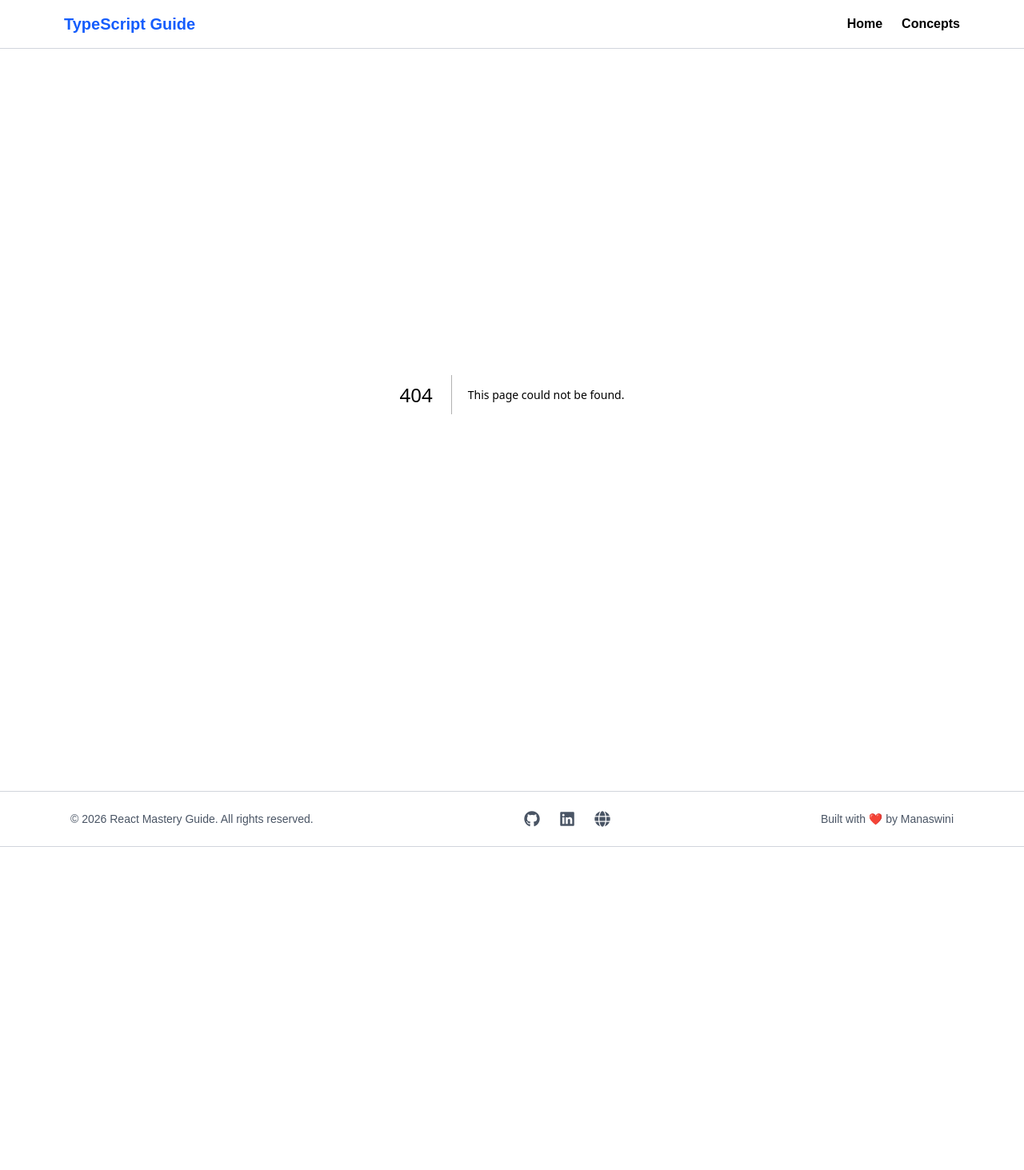
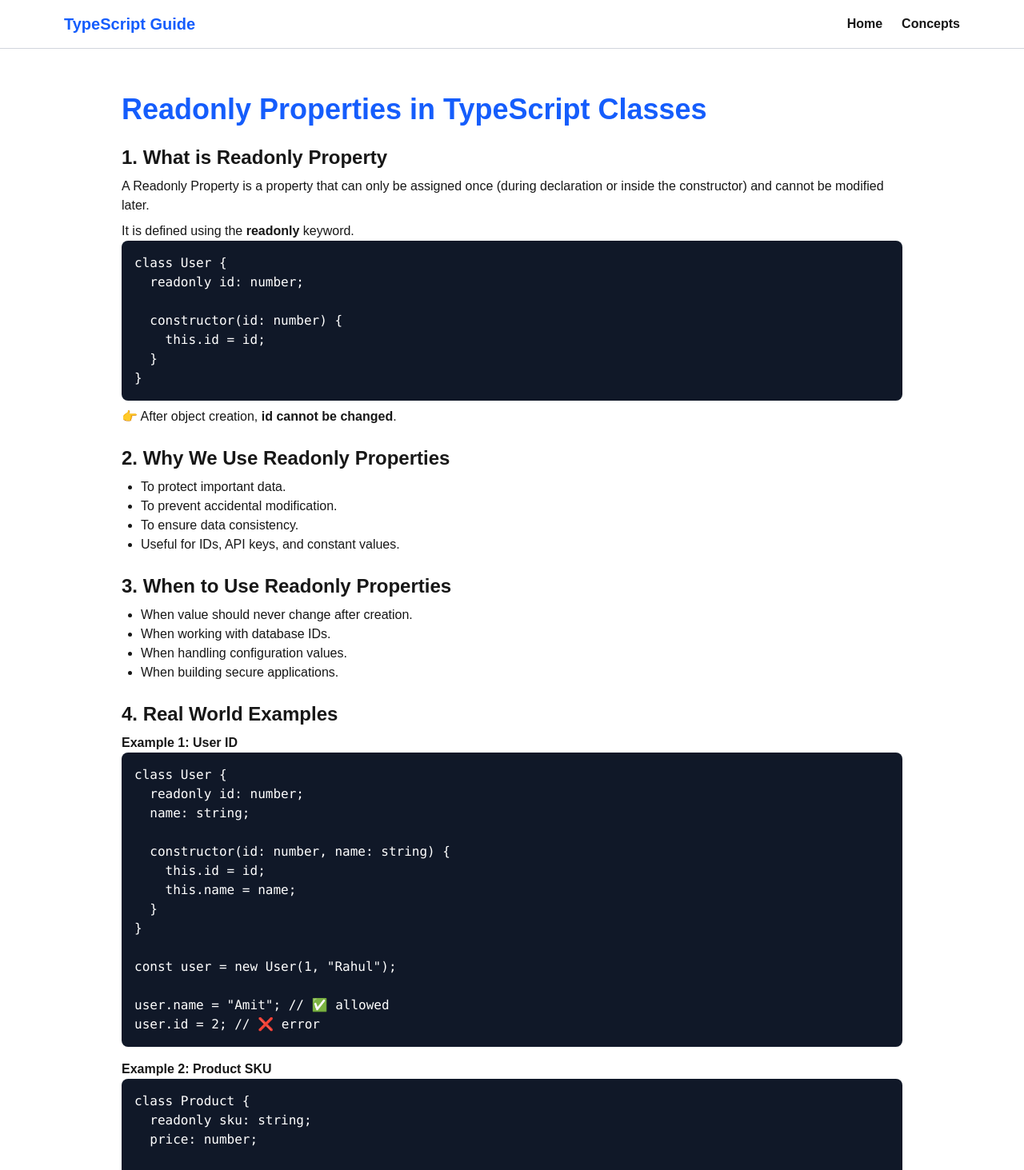
Before and after one commit to Monisasmal/Type-script-Concept, a Next.js app: page /concepts/ReadonlyInClasses in a window 1280 px wide. Before the commit this address had no page. Shown: the top 1463 px of the page at 80% size. Before the commit the page ends 1059 px from the top, so only its background shows below. Built offline with nearby package versions, Linux system fonts and the light colour scheme.

Commit message:
first commit

```diff
--- /dev/null
+++ b/src/app/concepts/ReadonlyInClasses/page.tsx
@@ -0,0 +1,189 @@
+export default function ReadonlyInClasses() {
+  return (
+    <div className="max-w-5xl mx-auto p-6">
+
+      <h1 className="text-4xl font-bold text-blue-600 mb-6">
+        Readonly Properties in TypeScript Classes
+      </h1>
+
+      {/* 1. What */}
+      <section className="mb-6">
+        <h2 className="text-2xl font-semibold mb-2">
+          1. What is Readonly Property
+        </h2>
+
+        <p>
+          A Readonly Property is a property that can only be assigned once
+          (during declaration or inside the constructor) and cannot be modified later.
+        </p>
+
+        <p className="mt-2">
+          It is defined using the <b>readonly</b> keyword.
+        </p>
+
+        <pre className="bg-gray-900 text-white p-4 rounded-lg">
+{`class User {
+  readonly id: number;
+
+  constructor(id: number) {
+    this.id = id;
+  }
+}`}
+        </pre>
+
+        <p className="mt-2">
+          👉 After object creation, <b>id cannot be changed</b>.
+        </p>
+
+      </section>
+
+      {/* 2. Why */}
+      <section className="mb-6">
+        <h2 className="text-2xl font-semibold mb-2">
+          2. Why We Use Readonly Properties
+        </h2>
+
+        <ul className="list-disc ml-6">
+          <li>To protect important data.</li>
+          <li>To prevent accidental modification.</li>
+          <li>To ensure data consistency.</li>
+          <li>Useful for IDs, API keys, and constant values.</li>
+        </ul>
+
+      </section>
+
+      {/* 3. When */}
+      <section className="mb-6">
+        <h2 className="text-2xl font-semibold mb-2">
+          3. When to Use Readonly Properties
+        </h2>
+
+        <ul className="list-disc ml-6">
+          <li>When value should never change after creation.</li>
+          <li>When working with database IDs.</li>
+          <li>When handling configuration values.</li>
+          <li>When building secure applications.</li>
+        </ul>
+
+      </section>
+
+      {/* 4. Real World */}
+      <section className="mb-6">
+        <h2 className="text-2xl font-semibold mb-2">
+          4. Real World Examples
+        </h2>
+
+        <p><b>Example 1: User ID</b></p>
+
+        <pre className="bg-gray-900 text-white p-4 rounded-lg">
+{`class User {
+  readonly id: number;
+  name: string;
+
+  constructor(id: number, name: string) {
+    this.id = id;
+    this.name = name;
+  }
+}
+
+const user = new User(1, "Rahul");
+
+user.name = "Amit"; // ✅ allowed
+user.id = 2; // ❌ error`}
+        </pre>
+
+        <p className="mt-4"><b>Example 2: Product SKU</b></p>
+
+        <pre className="bg-gray-900 text-white p-4 rounded-lg">
+{`class Product {
+  readonly sku: string;
+  price: number;
+
+  constructor(sku: string, price: number) {
+    this.sku = sku;
+    this.price = price;
+  }
+}
+
+const item = new Product("ABC123", 500);
+
+item.price = 600; // ✅
+item.sku = "XYZ"; // ❌`}
+        </pre>
+
+      </section>
+
+      {/* 5. More Examples */}
+      <section className="mb-6">
+        <h2 className="text-2xl font-semibold mb-2">
+          5. More Examples
+        </h2>
+
+        <p><b>Example 1: Constructor Shortcut</b></p>
+
+        <pre className="bg-gray-900 text-white p-4 rounded-lg">
+{`class User {
+  constructor(
+    public name: string,
+    readonly id: number
+  ) {}
+}`}
+        </pre>
+
+        <p className="mt-2">
+          👉 Automatically creates and assigns readonly property.
+        </p>
+
+        <p className="mt-4"><b>Example 2: Readonly Array</b></p>
+
+        <pre className="bg-gray-900 text-white p-4 rounded-lg">
+{`const numbers: readonly number[] = [1, 2, 3];
+
+numbers.push(4); // ❌ error`}
+        </pre>
+
+        <p className="mt-4"><b>Example 3: Nested Object Behavior</b></p>
+
+        <pre className="bg-gray-900 text-white p-4 rounded-lg">
+{`class User {
+  readonly profile: { name: string };
+
+  constructor(name: string) {
+    this.profile = { name };
+  }
+}
+
+const user = new User("John");
+
+user.profile.name = "Amit"; // ✅ allowed
+user.profile = { name: "New" }; // ❌`}
+        </pre>
+
+        <p className="mt-2">
+          👉 Only reference is readonly, not inner object.
+        </p>
+
+      </section>
+
+      {/* 6. Issue */}
+      <section>
+        <h2 className="text-2xl font-semibold mb-2">
+          6. If Not Used What Issue May Occur
+        </h2>
+
+        <ul className="list-disc ml-6">
+          <li>Important values may change accidentally.</li>
+          <li>Inconsistent application state.</li>
+          <li>Hard-to-debug bugs.</li>
+          <li>Security risks in large applications.</li>
+        </ul>
+
+        <p className="mt-2">
+          Readonly properties ensure stability and data protection.
+        </p>
+
+      </section>
+
+    </div>
+  );
+}
--- a/src/app/concepts/page.tsx
+++ b/src/app/concepts/page.tsx
@@ -40,6 +40,7 @@ const concept = [
      {name: "What is  Classes in TypeScript?", path:"/concepts/ClassesInTypeScript"},
      {name: "What is  Constructor in TypeScript?", path:"/concepts/Constructor"},
      {name: "What is  AccessModifiers in TypeScript?", path:"/concepts/AccessModifiers"},
+     {name: "What is Readonly Property?", path:"/concepts/ReadonlyInClasses"},
 ];
 
 export default function Concepts(){
```
